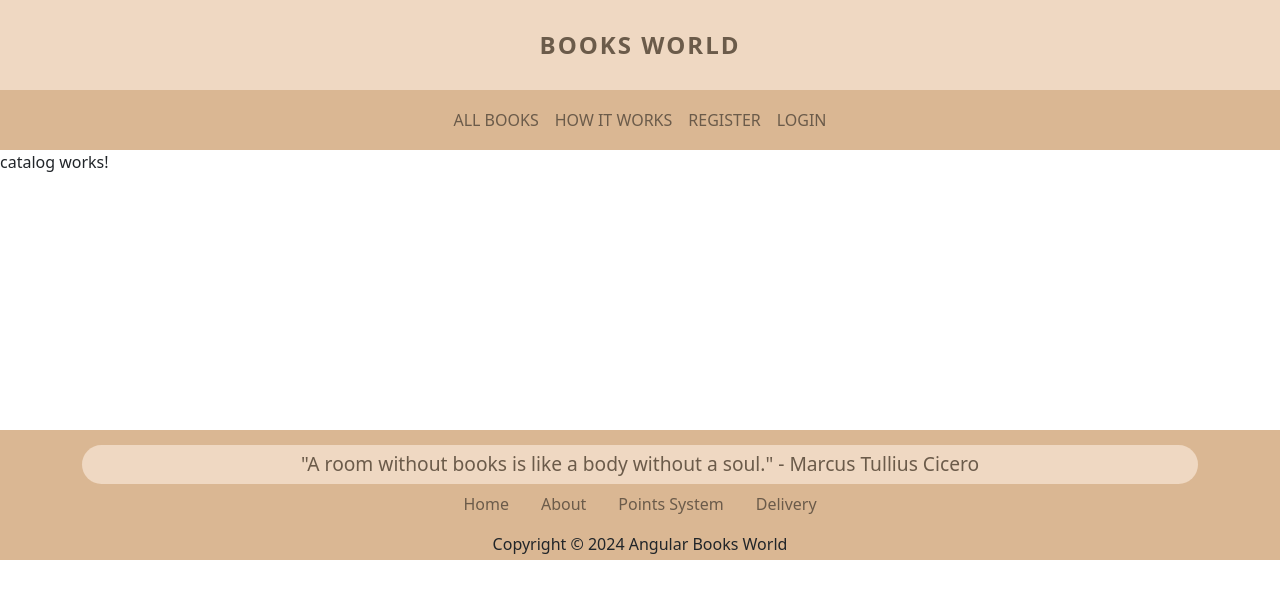
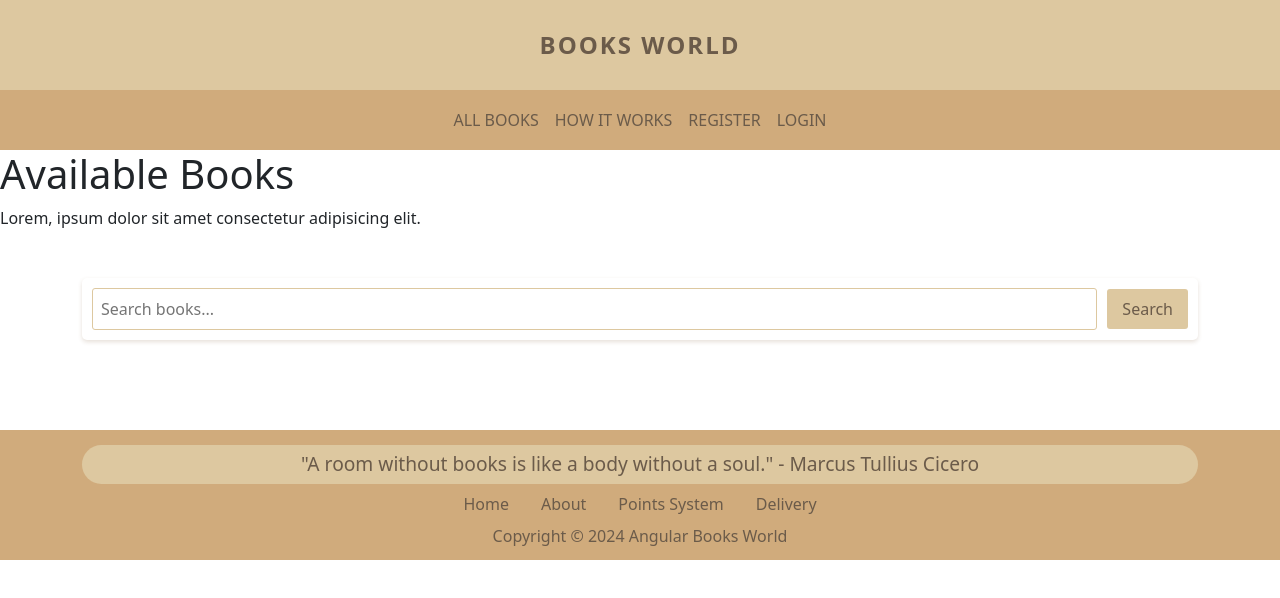
Before and after one commit to dvmitkova/books-world, an Angular app in the folder client/: page /catalog in a window 1280 px wide. Shown: the top 598 px of the page. Built offline with nearby package versions, Linux system fonts and the light colour scheme.

Commit message:
Added Search-Card Styles

```diff
--- a/client/src/app/app.component.html
+++ b/client/src/app/app.component.html
@@ -1,6 +1,8 @@
 <app-header />
 <app-navbar />
+
 <div class="app-body">
     <router-outlet />
 </div>
+
 <app-footer />
--- a/client/src/app/app.module.ts
+++ b/client/src/app/app.module.ts
@@ -15,6 +15,7 @@ import { ContactsComponent } from './components/pages/contacts/contacts.componen
 import { DeliveryComponent } from './components/pages/delivery/delivery.component';
 import { HowItWorksComponent } from './components/pages/how-it-works/how-it-works.component';
 import { BookCardComponent } from './components/layouts/book-card/book-card.component';
+import { SearchCardComponent } from './components/layouts/search-card/search-card.component';
 
 @NgModule({
   declarations: [
@@ -27,6 +28,7 @@ import { BookCardComponent } from './components/layouts/book-card/book-card.comp
     DeliveryComponent,
     HowItWorksComponent,
     BookCardComponent,
+    SearchCardComponent,
   ],
   imports: [
     BrowserModule,
--- /dev/null
+++ b/client/src/app/components/layouts/search-card/search-card.component.css
@@ -0,0 +1,29 @@
+.search-card {
+    background-color: #fff;
+    border-radius: 5px;
+    box-shadow: 0 2px 4px rgba(135, 97, 59, 0.196);
+    padding: 10px;
+    display: flex;
+    align-items: center;
+  }
+
+  .search-card input {
+    flex: 1;
+    padding: 8px;
+    border: 1px solid var(--secondary-color);
+    border-radius: 3px;
+    margin-right: 10px;
+  }
+
+  .search-card button {
+    background-color: var(--secondary-color);
+    color: var(--body-text-color);
+    border: none;
+    padding: 8px 15px;
+    border-radius: 3px;
+    cursor: pointer;
+  }
+
+  .search-card button:hover {
+    background-color: var(--primary-color);
+  }
--- /dev/null
+++ b/client/src/app/components/layouts/search-card/search-card.component.html
@@ -0,0 +1,4 @@
+<div class="search-card">
+    <input type="text" placeholder="Search books...">
+    <button>Search</button>
+  </div>
--- a/client/src/app/components/pages/catalog/catalog.component.html
+++ b/client/src/app/components/pages/catalog/catalog.component.html
@@ -1 +1,9 @@
-<p>catalog works!</p>
+<div>
+    <h1>Available Books</h1>
+    <p>Lorem, ipsum dolor sit amet consectetur adipisicing elit.</p>
+    <div class="container mt-5 mb-5">
+        <div class="row justify-content-center">
+            <app-search-card></app-search-card>
+        </div>
+    </div>
+</div>
--- a/client/src/app/core/footer/footer.component.css
+++ b/client/src/app/core/footer/footer.component.css
@@ -1,9 +1,9 @@
 footer {
   height: 130px;
   padding: 15px;
-  background-color: var(--header-footer-color);
-  bottom: 0;
+  background-color: var(--navbar-footer-color);
   width: 100%;
+  bottom: 0%;
 }
 
 .site-logo{
@@ -17,3 +17,7 @@ footer {
 .nav-link{
   color: var(--body-text-color)
 }
+
+.copyright {
+  color: var(--body-text-color);
+}
--- a/client/src/app/core/footer/footer.component.html
+++ b/client/src/app/core/footer/footer.component.html
@@ -1,18 +1,22 @@
 <footer>
-
   <div class="container">
     <div class="row">
       <div class="col-md-12 text-center">
-        <div class="site-logo">"A room without books is like a body without a soul." - Marcus Tullius Cicero</div>
+        <div class="site-logo">
+          "A room without books is like a body without a soul." - Marcus Tullius
+          Cicero
+        </div>
         <div>
           <ul class="nav justify-content-center">
             <li class="nav-item"><a href="" class="nav-link">Home</a></li>
             <li class="nav-item"><a href="" class="nav-link">About</a></li>
-            <li class="nav-item"><a href="" class="nav-link">Points System</a></li>
+            <li class="nav-item">
+              <a href="" class="nav-link">Points System</a>
+            </li>
             <li class="nav-item"><a href="" class="nav-link">Delivery</a></li>
           </ul>
         </div>
-        <p class="mb-2 mt-2">Copyright © 2024 Angular Books World</p>
+        <p class="copyright">Copyright © 2024 Angular Books World</p>
       </div>
     </div>
   </div>
--- a/client/src/app/core/navbar/navbar.component.css
+++ b/client/src/app/core/navbar/navbar.component.css
@@ -1,7 +1,7 @@
 nav {
     margin-top: 90px;
     height: 60px;
-    background-color: var(--navbar-color);
+    background-color: var(--navbar-footer-color);
 }
 
 .nav-link {
--- a/client/src/styles.css
+++ b/client/src/styles.css
@@ -3,11 +3,10 @@
 @import url("https://fonts.googleapis.com/css2?family=Nunito:ital,wght@0,200..1000;1,200..1000&display=swap");
 
 :root {
-  --primary-color: #dab793;
-  --secondary-color: #efd8c2;
+  --primary-color: #d0ab7c;
+  --secondary-color: #ddc8a0;
   --body-text-color: #6b5b4a;
-  --header-footer-color: #dab793;
-  --navbar-color: #dab793;
+  --navbar-footer-color: #d0ab7c;
 }
 
 body {
```
Also changed, not shown: client/src/app/components/layouts/search-card/search-card.component.ts (added, +10 -0 lines), client/src/app/app.component.css (line endings or trailing spaces), client/src/app/components/pages/home/home.component.html (line endings or trailing spaces).
